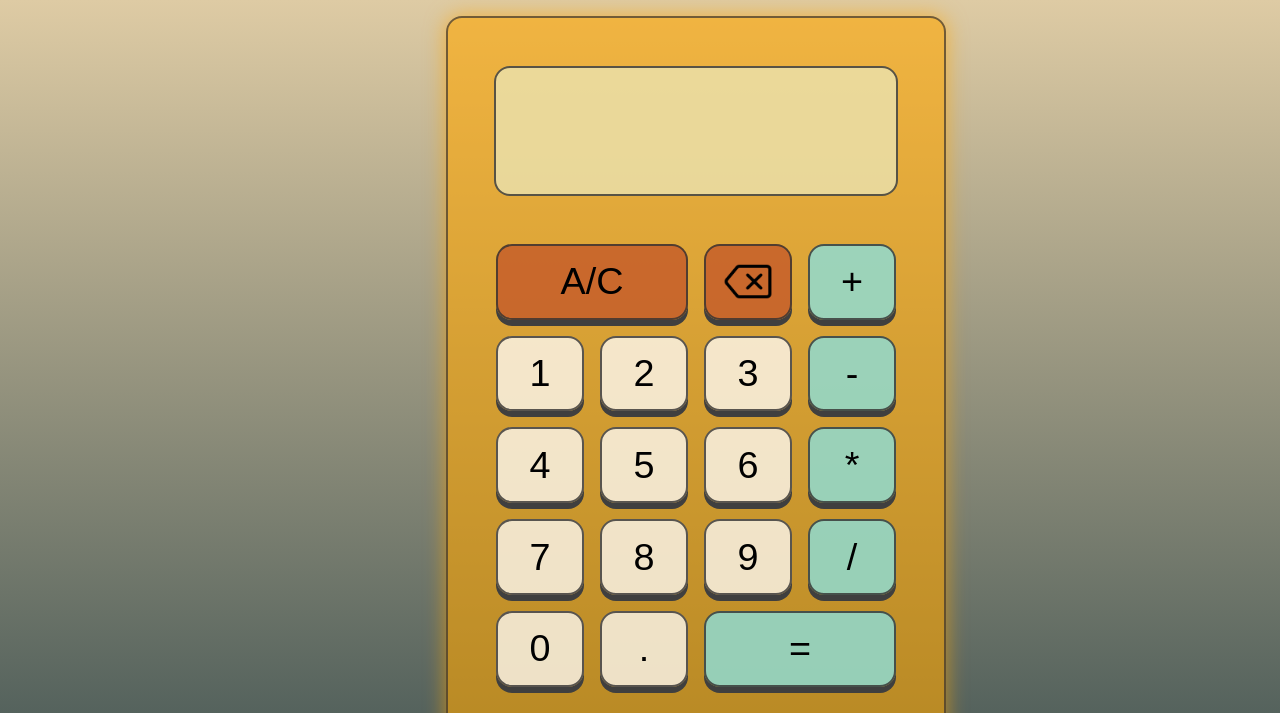
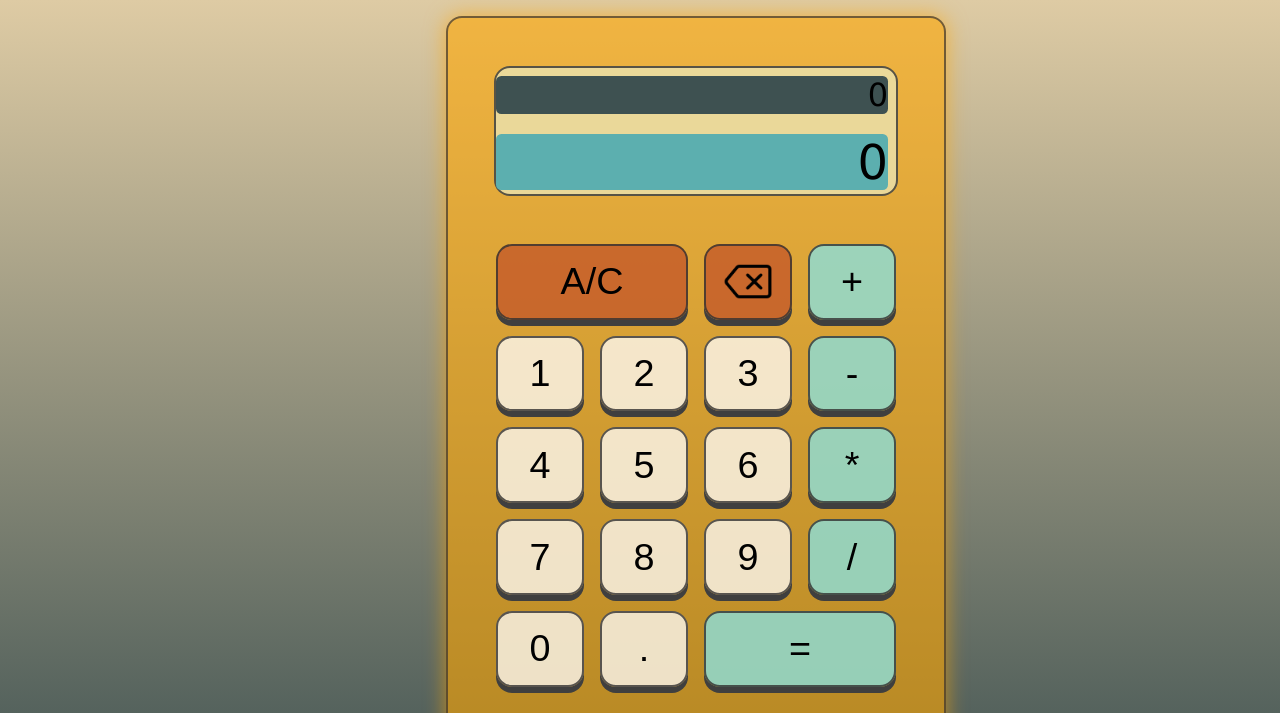
Before and after one commit to JackGraymer/Calculator, a plain HTML site: page index.html in a window 1280 px wide. Shown: the top 713 px of the page. Drawn offline with Linux system fonts and the light colour scheme.

Commit message:
Added 2 inner divs to Screen, top and bottom. Also 0 in both as placeholder

```diff
--- a/index.html
+++ b/index.html
@@ -11,7 +11,10 @@
 </head>
 <body>
     <div class="calculator">
-        <div class="screen"></div>
+        <div class="screen">
+            <div class="screenTop">0</div>
+            <div class="screenBotton">0</div>
+        </div>
         <div class="pannel">
             <button class="btn del" id="back"><img src="/Icons/backspace.png"> </button>
             <button class="btn operator" id="+"> + </button>
--- a/styles.css
+++ b/styles.css
@@ -33,6 +33,9 @@ img{
 }
 
 .screen{
+    display: flex;
+    justify-content: space-between;
+    flex-direction: column;
     justify-self: center;
     width: 100%;
     height: 18%;
@@ -40,6 +43,23 @@ img{
     border: solid 2px rgba(51, 49, 49, 0.8);
 }
 
+.screenTop{
+    border-radius: 4pt;
+    font-size: 2em;
+    display: flex;
+    background-color: #3E5151;
+    margin: 2% 2% 0% 0% ;
+    justify-content: end;
+}
+
+.screenBotton{
+    border-radius: 4pt;
+    font-size: 3em;
+    display: flex;
+    justify-content: end;
+    background-color: #5cafaf;
+    margin: 5% 2% 2% 0% ;
+}
 .pannel{
     margin-top: 3em;
     width: 100%;
```
